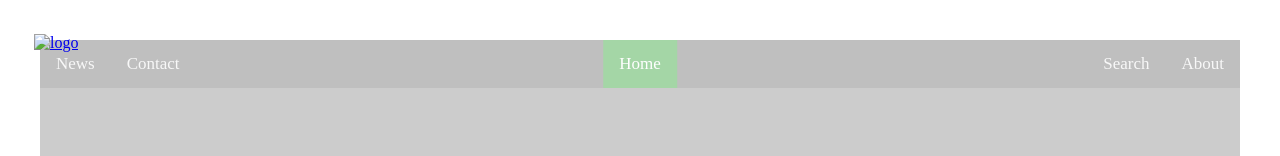
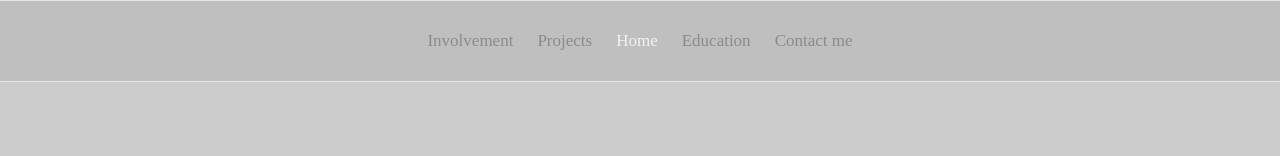
Before and after one commit to raghadasfour-02/personal_portfolio, a plain HTML site: page home.html in a window 1280 px wide. Shown: the top 156 px of the page. Drawn offline with Linux system fonts and the light colour scheme.

Commit message:
Navigation bar
A navigation bar was added to provide the user with easy access to all the pages of the site

```diff
--- a/home.html
+++ b/home.html
@@ -3,40 +3,32 @@
   <head>
     <link rel="stylesheet" href="styleHome.css">
     <title>Home</title>
+  </head>
 
-  </head>
   <body>
  <!-- Top navigation -->
-   <div class="topnav">
+ <div class="topnav">
 
   <!-- Centered link -->
   <div class="topnav-centered">
+    <a href="#involvement">Involvement</a>
+    <a href="#Projects">Projects</a>
     <a href="#home" class="active">Home</a>
+    <a href="#education">Education</a>
+    <a href="#contactme">Contact me</a>
   </div>
 
-  <!-- Left-aligned links (default) -->
-  <a href="#news">News</a>
-  <a href="#contact">Contact</a>
 
-  <!-- Right-aligned links -->
-  <div class="topnav-right">
-    <a href="#search">Search</a>
-    <a href="#about">About</a>
-
-  </div>
-<header>
-
-</header>
 </div>
 
     <div class = wrapper>
     <pic><img width="460" src="desktop/my pic.png" alt="my pic" /></pic>
-    <logo><a href="index.html"><img width="60" src="photos/logo.png" alt="logo" >  </a></logo>
     <linkedin><a href="https://www.linkedin.com/in/raghadasfour/" target="_blank"><img width="18" height="18"src="documents/linkedin.png" alt="logo"></a></linkedin>
     <email><a href="mailto: r2asfour@uwaterloo.ca"><img width="20" height="20"src="photos/email logo copy.png" alt="logo"></a></email>
     <github><a href="https://github.com/raghadasfour-02" target="_blank"><img width="40" height="20"src="photos/github png.png" alt="logo"></a> </github>
   </div>
 
+</body>
 
 <body>
    <section class="fwh-slide">
@@ -49,5 +41,5 @@
 
 
 
-  </body>
+
 </html>
--- a/styleHome.css
+++ b/styleHome.css
@@ -4,7 +4,7 @@ head {
 }
 /* Add a black background color to the top navigation */
 .topnav {
-  position: relative;
+  position: static;
   background-color:grey;
   opacity: 50%;
   overflow: hidden;
@@ -12,14 +12,25 @@ head {
 
 /* Style the links inside the navigation bar */
 .topnav a {
-  float: left;
-  color: #f2f2f2;
+  color:black;
+  opacity: 80%;
   text-align: center;
-  padding: 14px 16px;
   text-decoration: none;
   font-size: 17px;
 }
+.topnav{
+  border:1px solid #ccc;
+  border-width:1px 0;
+  list-style:none;
+  margin:0;
+  padding: 20px;
+  text-align:center;
+}
 
+.topnav a{
+  display:inline-block;
+  padding:10px;
+}
 /* Change the color of links on hover */
 .topnav a:hover {
   background-color: #ddd;
@@ -28,22 +39,7 @@ head {
 
 /* Add a color to the active/current link */
 .topnav a.active {
-  background-color: #4CAF50;
   color: white;
-}
-
-/* Centered section inside the top navigation */
-.topnav-centered a {
-  float: none;
-  position: absolute;
-  top: 50%;
-  left: 50%;
-  transform: translate(-50%, -50%);
-}
-
-/* Right-aligned section inside the top navigation */
-.topnav-right {
-  float: right;
 }
 
 body{
@@ -101,7 +97,6 @@ body{
 
 body{
   margin: 0;
-  padding: 40px;
   background-color:white;
 }
 
```
